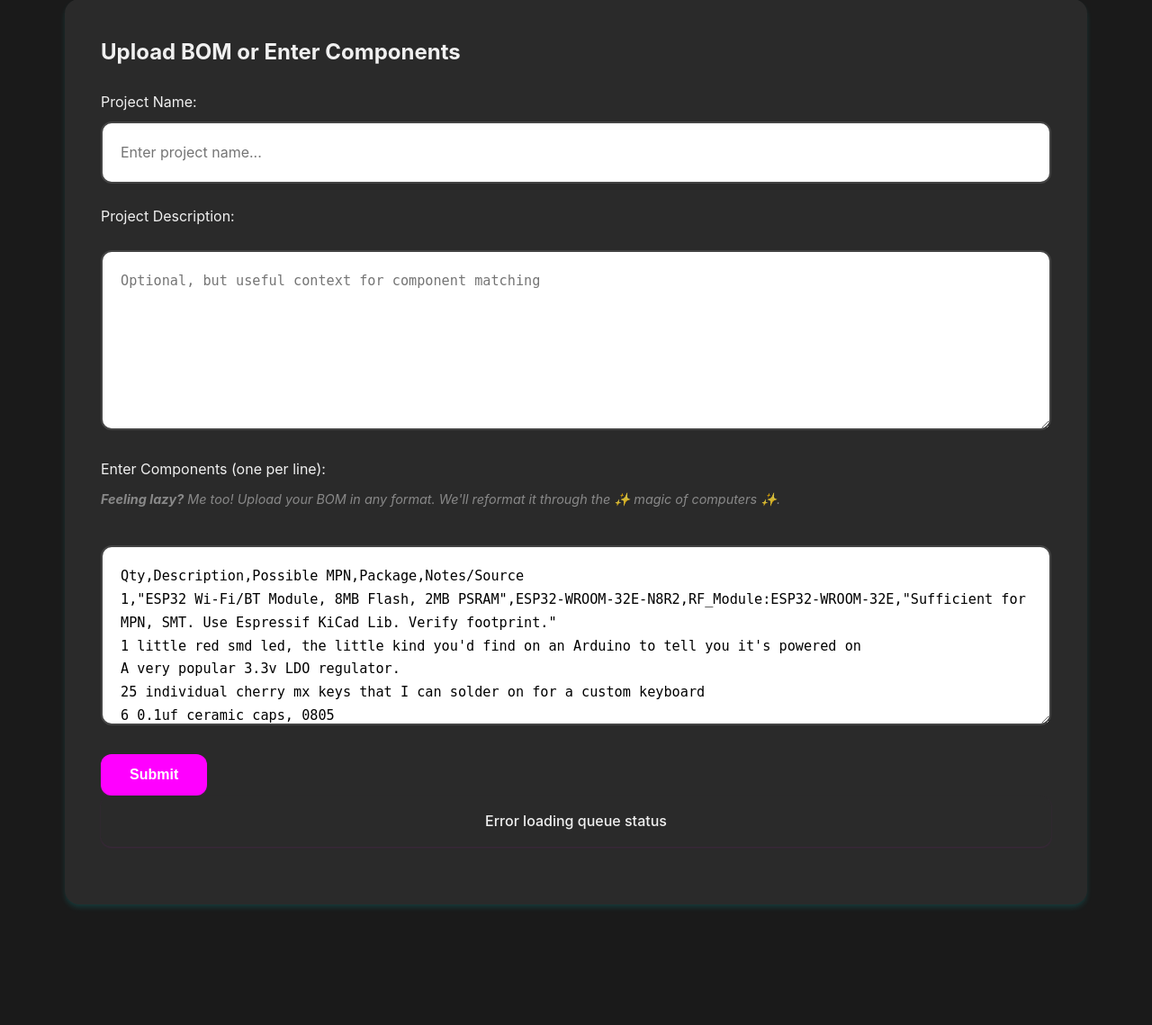
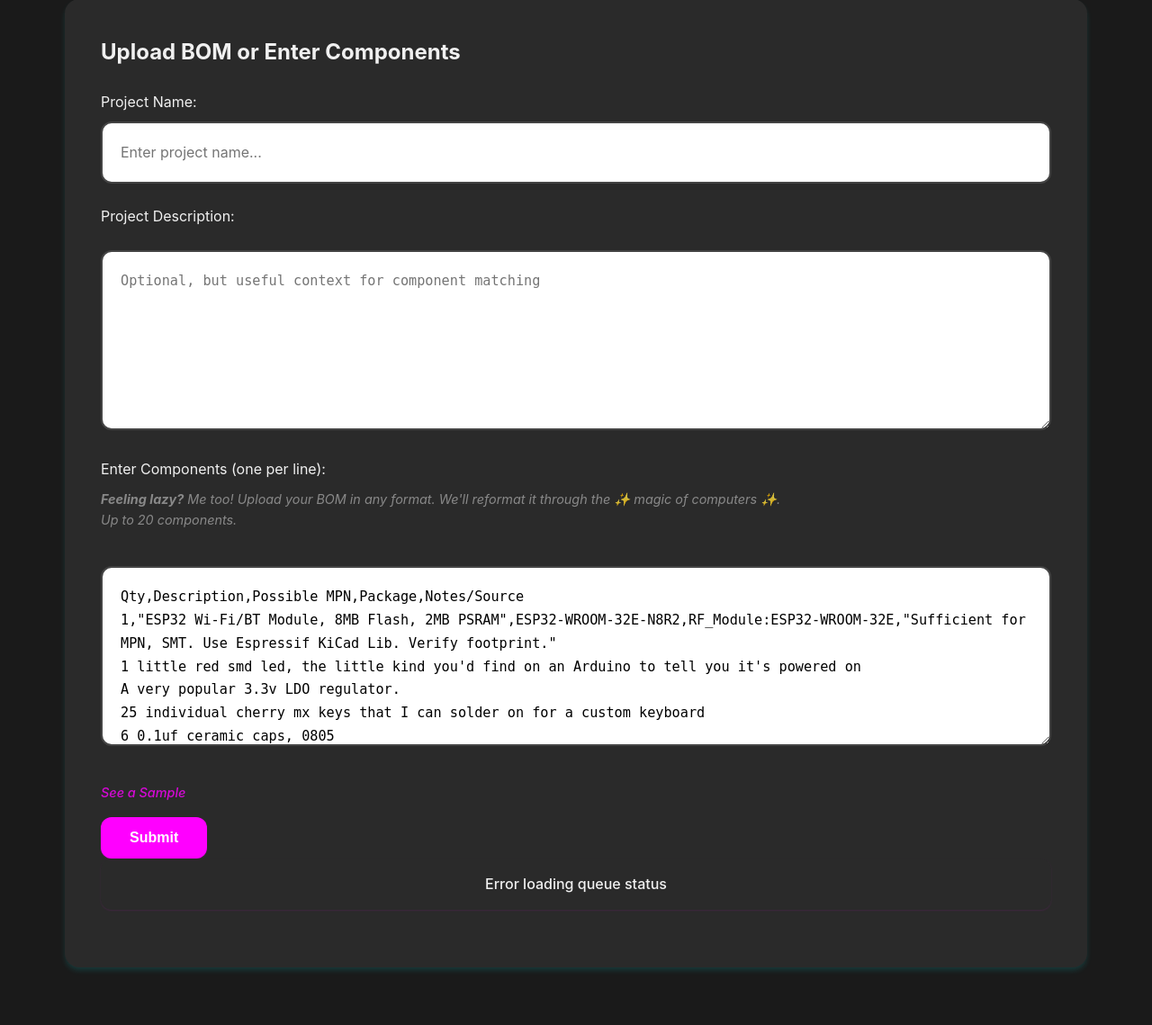
Before and after one commit to LastZactionHero/part_finder, a Flask app: page / in a window 1280 px wide. Shown: the part 436-1575 px from the top of the page at 90% size. Before the commit the page ends 1445 px from the top, so only its background shows below. Run offline with Flask 3, Linux system fonts and the light colour scheme.

Commit message:
Enhance user guidance in index.html by adding a character limit note for BOM uploads and including a link to a sample project for better user experience.

```diff
--- a/pcb_part_finder/web/templates/index.html
+++ b/pcb_part_finder/web/templates/index.html
@@ -41,7 +41,7 @@
                 <textarea id="projectDescriptionInput" placeholder="Optional, but useful context for component matching" rows="2"></textarea>
                 <label for="componentInput">Enter Components (one per line):</label>
                 <p class="hint-text">
-                    <b>Feeling lazy?</b> Me too! Upload your BOM in any format. We'll reformat it through the ✨ magic of computers ✨.
+                    <b>Feeling lazy?</b> Me too! Upload your BOM in any format. We'll reformat it through the ✨ magic of computers ✨.<br/>Up to 20 components.
                 </p>
                 <textarea id="componentInput">Qty,Description,Possible MPN,Package,Notes/Source
 1,"ESP32 Wi-Fi/BT Module, 8MB Flash, 2MB PSRAM",ESP32-WROOM-32E-N8R2,RF_Module:ESP32-WROOM-32E,"Sufficient for MPN, SMT. Use Espressif KiCad Lib. Verify footprint."
@@ -49,6 +49,9 @@
 A very popular 3.3v LDO regulator.
 25 individual cherry mx keys that I can solder on for a custom keyboard
 6 0.1uf ceramic caps, 0805</textarea>
+                <p class="hint-text">
+                    <a href="https://www.bompartfinder.com/?project=39147983-9b6f-40a9-a93b-71b7e4a55722" target="_blank" rel="noopener noreferrer">See a Sample</a>
+                </p>
                 <button id="submitButton" disabled>Submit</button>
                 <div class="queue-info" id="queueInfoContainer">
                     <span id="queueLength">Loading Queue...</span>
```
